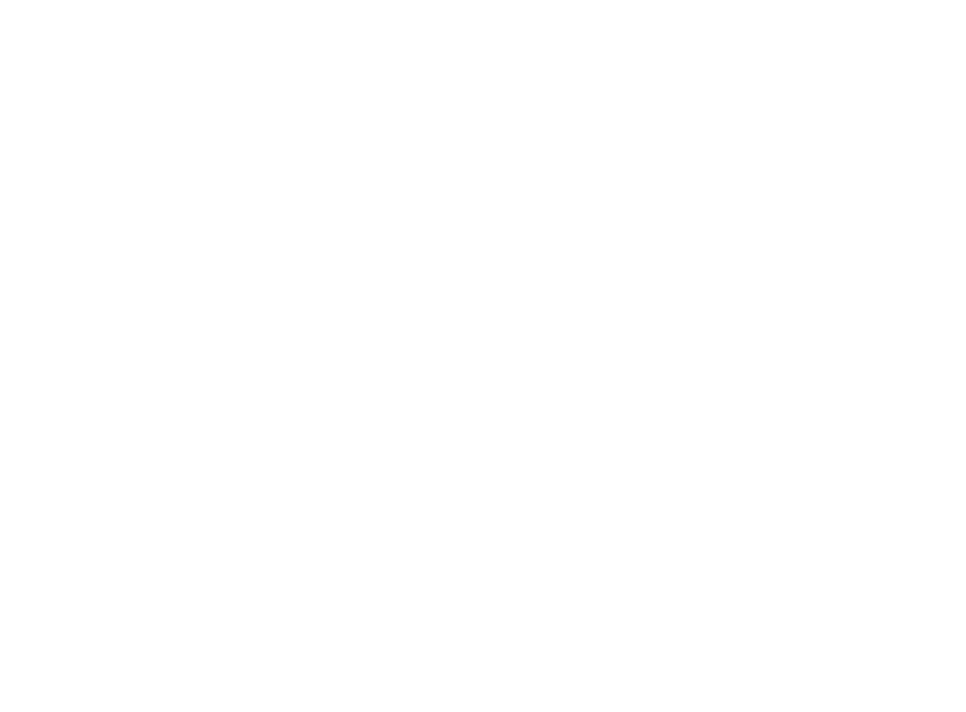
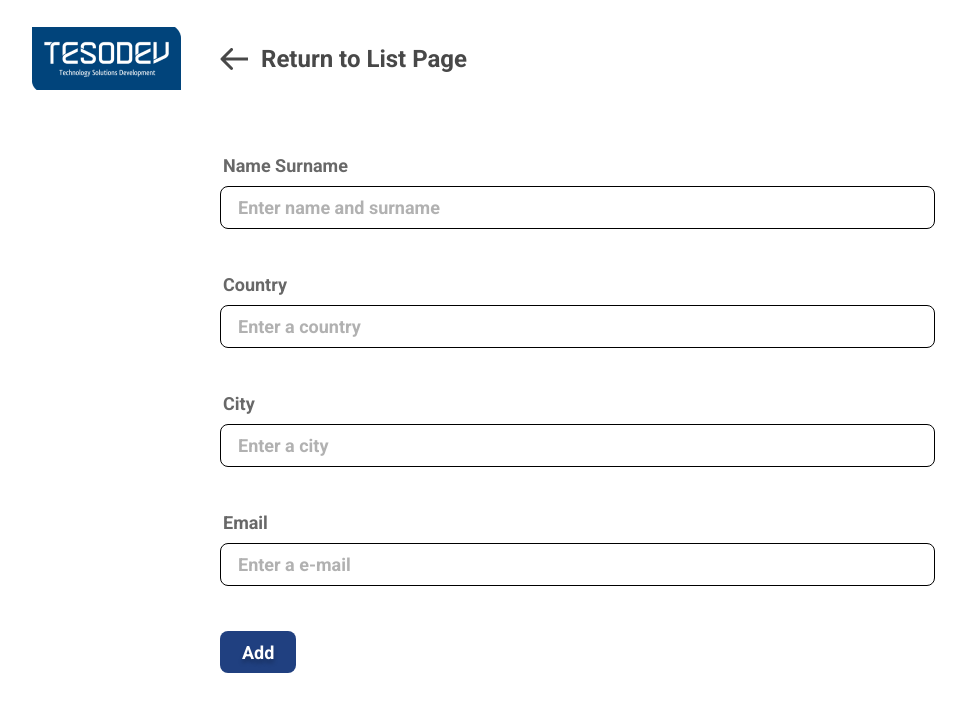
Before and after one commit to mfarukkoc/tesodev-case-study, a React (Create React App) app: page /new-record in a window 1280 px wide. Shown: the top 712 px of the page, without its empty margins (3-969 px from the left). Built offline with nearby package versions, Linux system fonts and the light colour scheme.

Commit message:
feat(new-record-page): Implement NewRecordPage

```diff
--- a/src/App.tsx
+++ b/src/App.tsx
@@ -1,5 +1,6 @@
 import { BrowserRouter as Router, Switch, Route } from "react-router-dom";
 import HomePage from "./pages/HomePage";
+import NewRecordPage from "./pages/NewRecordPage";
 import ResultPage from "./pages/ResultPage";
 
 function App() {
@@ -12,6 +13,9 @@
         <Route exact path="/result">
           <ResultPage />
         </Route>
+        <Route exact path="/new-record">
+          <NewRecordPage />
+        </Route>
       </Switch>
     </Router>
   );
--- /dev/null
+++ b/src/pages/NewRecordPage.tsx
@@ -0,0 +1,195 @@
+import { useHistory } from "react-router-dom";
+import styled from "styled-components";
+import * as Yup from "yup";
+import { Formik, Form, FormikProps } from "formik";
+import FormField from "../components/form-field/FormField";
+import Input from "../components/input/Input";
+import searchPageLogo from "../assets/images/logo-search-page.png";
+import leftArrow from "../assets/left-arrow.svg";
+import Button from "../components/button/Button";
+import { addEmployee } from "../@fake-db/employeeDB";
+
+const PageWrap = styled.div`
+  display: grid;
+  grid-template-columns: min-content 1fr;
+  gap: 39px;
+  margin: 27px 35px 30px 35px;
+`;
+
+const ContentWrap = styled.div`
+  display: flex;
+  flex-direction: column;
+
+  width: 70%;
+`;
+
+const Logo = styled.img`
+  cursor: pointer;
+`;
+
+const ReturnBackDiv = styled.div`
+  display: flex;
+  align-items: center;
+  gap: 12px;
+  cursor: pointer;
+  font-family: Roboto;
+  font-style: normal;
+  font-weight: bold;
+  font-size: 24px;
+  line-height: 28px;
+  height: 63px;
+  margin-bottom: 65px;
+  color: #484848;
+`;
+
+const FormControlWrap = styled.div`
+  display: flex;
+`;
+
+interface NewRecordForm {
+  nameSurname: string;
+  country: string;
+  city: string;
+  email: string;
+}
+
+const NewRecordPage = () => {
+  const history = useHistory();
+  return (
+    <PageWrap>
+      <Logo
+        onClick={() => history.push("/")}
+        src={searchPageLogo}
+        alt="tesodev logo"
+      />
+      <ContentWrap>
+        <ReturnBackDiv>
+          <Logo
+            onClick={() => history.goBack()}
+            src={leftArrow}
+            alt="left arrow"
+          />
+          Return to List Page
+        </ReturnBackDiv>
+        <Formik
+          initialValues={{
+            nameSurname: "",
+            country: "",
+            city: "",
+            email: "",
+          }}
+          validationSchema={Yup.object().shape({
+            nameSurname: Yup.string()
+              .required("Required field")
+              .matches(/^[aA-zZ\s]+$/, "Only letters allowed")
+              .min(4, "Minimum 4 characters")
+              .max(60, "Maximum 60 characters"),
+            country: Yup.string()
+              .required("Required field")
+              .matches(/^[aA-zZ\s]+$/, "Only letters allowed")
+              .min(2, "Minimum 2 characters")
+              .max(40, "Maximum 40 characters"),
+            city: Yup.string()
+              .required("Required field")
+              .matches(/^[aA-zZ\s]+$/, "Only letters allowed")
+              .min(2, "Minimum 2 characters")
+              .max(40, "Maximum 40 characters"),
+            email: Yup.string()
+              .email("Please enter valid email")
+              .required("Required field"),
+          })}
+          onSubmit={(values, actions) => {
+            const today = new Date();
+            const dd = String(today.getDate()).padStart(2, "0");
+            const mm = String(today.getMonth() + 1).padStart(2, "0"); // January is 0!
+            const yyyy = today.getFullYear();
+
+            const todayString = `${mm}/${dd}/${yyyy}`;
+
+            addEmployee({
+              ...values,
+              date: todayString,
+              company: "Undefined",
+            });
+
+            actions.resetForm();
+
+            history.goBack();
+          }}
+        >
+          {(props: FormikProps<NewRecordForm>) => {
+            const { values, touched, errors, handleChange } = props;
+            return (
+              <Form>
+                <FormField
+                  label="Name Surname"
+                  errorMessage={
+                    errors.nameSurname && touched.nameSurname
+                      ? errors.nameSurname
+                      : undefined
+                  }
+                >
+                  <Input
+                    name="nameSurname"
+                    value={values.nameSurname}
+                    placeholder="Enter name and surname"
+                    onChange={handleChange}
+                    hasError={!!(errors.nameSurname && touched.nameSurname)}
+                  />
+                </FormField>
+                <FormField
+                  label="Country"
+                  errorMessage={
+                    errors.country && touched.country
+                      ? errors.country
+                      : undefined
+                  }
+                >
+                  <Input
+                    name="country"
+                    value={values.country}
+                    placeholder="Enter a country"
+                    onChange={handleChange}
+                    hasError={!!(errors.nameSurname && touched.nameSurname)}
+                  />
+                </FormField>
+                <FormField
+                  label="City"
+                  errorMessage={
+                    errors.city && touched.city ? errors.city : undefined
+                  }
+                >
+                  <Input
+                    name="city"
+                    value={values.city}
+                    placeholder="Enter a city"
+                    onChange={handleChange}
+                    hasError={!!(errors.city && touched.city)}
+                  />
+                </FormField>
+                <FormField
+                  label="Email"
+                  errorMessage={
+                    errors.email && touched.email ? errors.email : undefined
+                  }
+                >
+                  <Input
+                    name="email"
+                    value={values.email}
+                    placeholder="Enter a e-mail"
+                    onChange={handleChange}
+                    hasError={!!(errors.email && touched.email)}
+                  />
+                </FormField>
+                <FormControlWrap>
+                  <Button type="submit">Add</Button>
+                </FormControlWrap>
+              </Form>
+            );
+          }}
+        </Formik>
+      </ContentWrap>
+    </PageWrap>
+  );
+};
+export default NewRecordPage;
```
